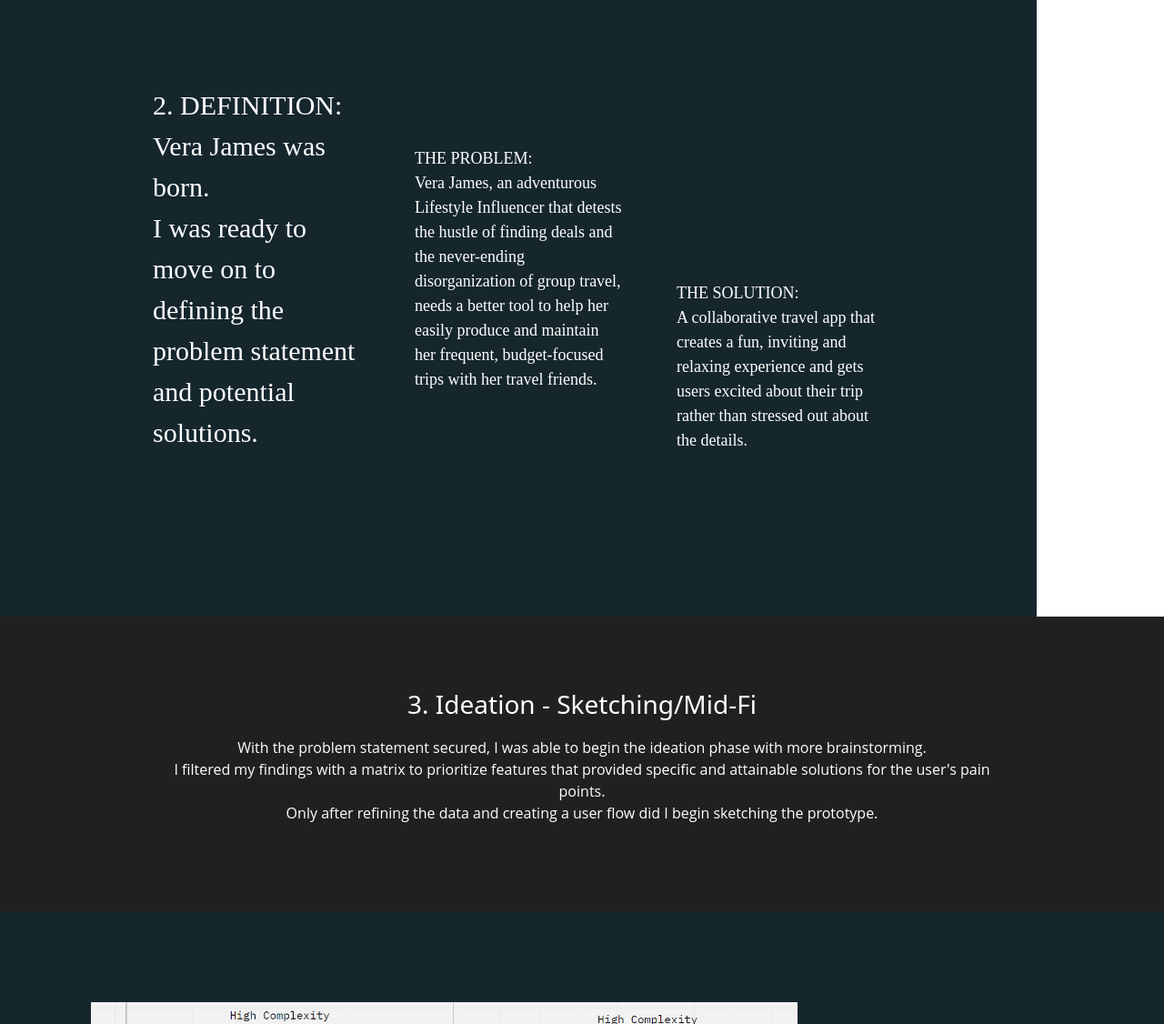
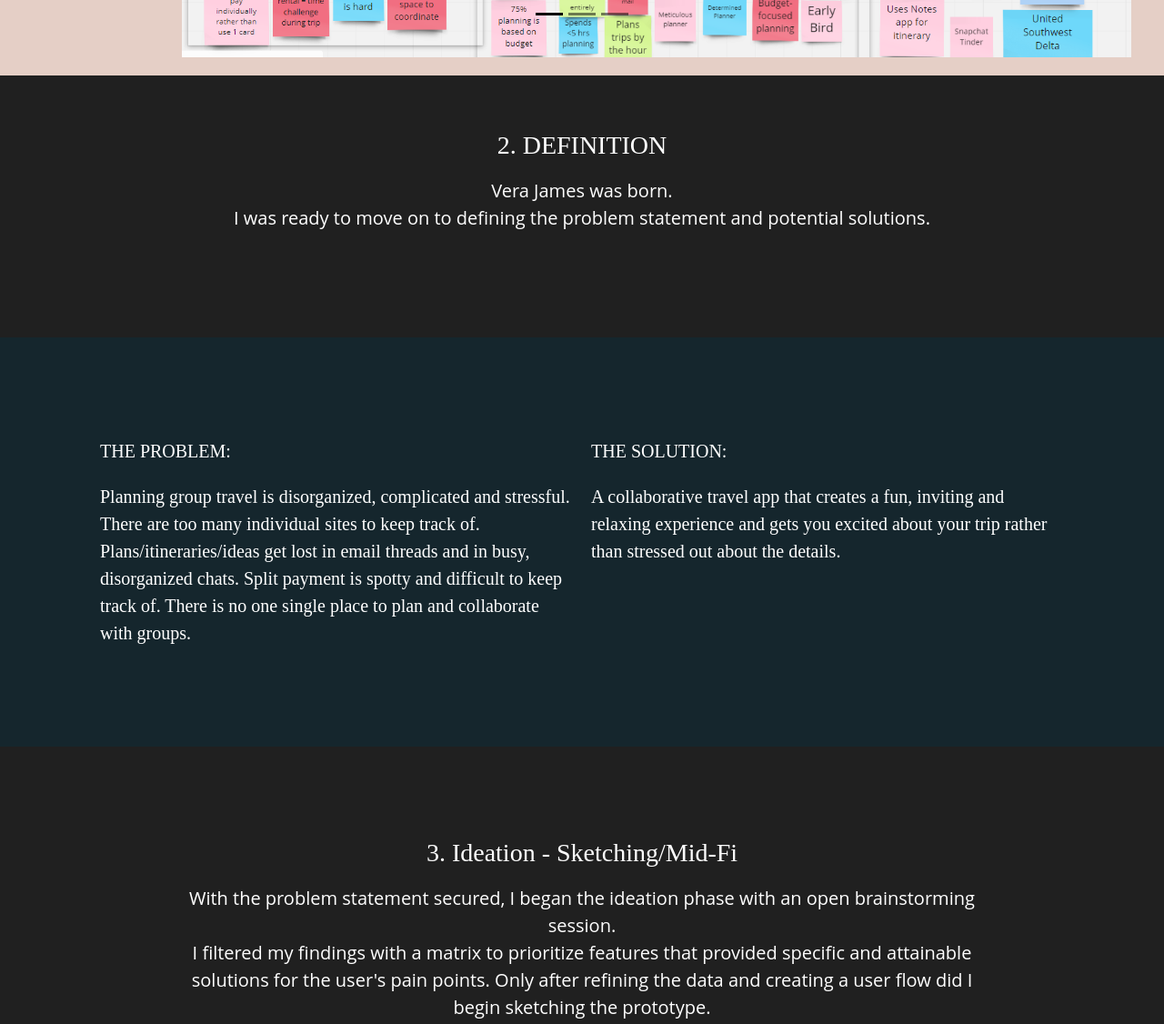
Before and after one commit to laurenn09/UX_UI_HW_20, a plain HTML site: page Index.html in a window 1280 px wide. Shown: the part 2287-3413 px from the top of the page at 91% size. Drawn offline with nearby package versions, Linux system fonts and the light colour scheme.

Commit message:
added final elements

```diff
--- a/CSS/Style.css
+++ b/CSS/Style.css
@@ -84,16 +84,9 @@
     font-family: "Open Sans";
     text-align: center;
     background-color: #202020;
-    padding: 50px;
+    padding: 100px;
     color: white;
     font-size: 20px;
-  }
-
-  .col {
-    font-family: "Open-Sans";
-    font-size: large;
-    padding: 30px;
-    margin: 0;
   }
 
   .align-self-start {
@@ -110,16 +103,35 @@
     color: white;
     margin: 0 !important;
     padding: 150px;
-
   }
 
-.step3 {
-  text-align: center;
-  background-color: #202020;
+  .step3, .step2 {
+    text-align: center;
+    font-family: "Open-Sans";
+    background-color: #202020;
+    margin: 0;
+    padding: 100px;
+    color: white;
+    font-size: 20px;
+  }
+
+.step2 {
+  padding: 100px !important;
+}
+
+.row {
+  padding: 100px;
+  background-color: #15262D;
+  color: white;
+  font-size: 20px;
+  font-family: "Open-Sans";
   margin: 0;
-  padding: 80px;
-  color:white;
 }
+
+.col {
+  padding: 10px;
+}
+
 
   .mr-3 {
     height: 500px;
@@ -130,6 +142,7 @@
   font-family: "Open Sans";
   background-color: #15262D;
   color: white;
+  font-size: 18px;
   margin: 0;
 }
 
@@ -144,4 +157,5 @@
   margin: 0;
   padding: 80px;
   color:white;
+  font-size: 20px;
 }
--- a/Index.html
+++ b/Index.html
@@ -91,17 +91,23 @@
   </button>
 </div>
 
+<div class="step2">
+  <h3>2. DEFINITION</h3>
+  <p>Vera James was born.<br>I was ready to move on to defining the problem statement and potential solutions.
+    </p>
+</div>
+
 <!-- Bootstrap Container (Problem Statement)-->
 
-<!-- <div class="row">
+<div class="row">
   <div class="col">THE PROBLEM:</div>
   <div class="col">THE SOLUTION:</div>
   <div class="w-100"></div>
   <div class="col">Planning group travel is disorganized, complicated and stressful. There are too many individual sites to keep track of. Plans/itineraries/ideas get lost in email threads and in busy, disorganized chats. Split payment is spotty and difficult to keep track of. There is no one single place to plan and collaborate with groups.</div>
   <div class="col">A collaborative travel app that creates a fun, inviting and relaxing experience and gets you excited about your trip rather than stressed out about the details.</div>
-</div> -->
+</div>
 
-<div class="container">
+<!-- <div class="container">
   <div class="row">
     <div class="col align-self-start">
       2. DEFINITION: <br>Vera James was born.<br> I was ready to move on to defining the problem statement and potential solutions.
@@ -113,12 +119,12 @@
       THE SOLUTION: <br>A collaborative travel app that creates a fun, inviting and relaxing experience and gets users excited about their trip rather than stressed out about the details.
     </div>
   </div>
-</div>
+</div> -->
 
 <div class="step3">
   <h3>3. Ideation - Sketching/Mid-Fi</h3>
-  <p>With the problem statement secured, I was able to begin the ideation phase with more brainstorming.<br>
-    I filtered my findings with a matrix to prioritize features that provided specific and attainable solutions for the user's pain points.<br>
+  <p>With the problem statement secured, I began the ideation phase with an open brainstorming session.<br>
+    I filtered my findings with a matrix to prioritize features that provided specific and attainable solutions for the user's pain points.
     Only after refining the data and creating a user flow did I begin sketching the prototype.
     </p>
 </div>
```
